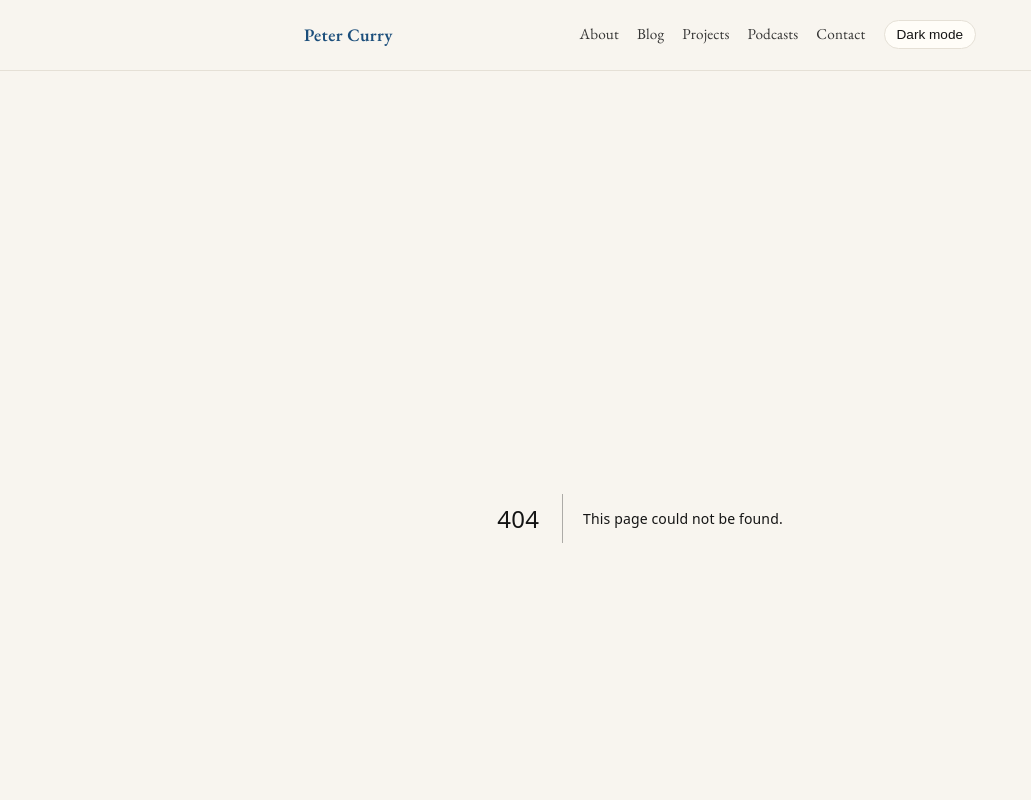
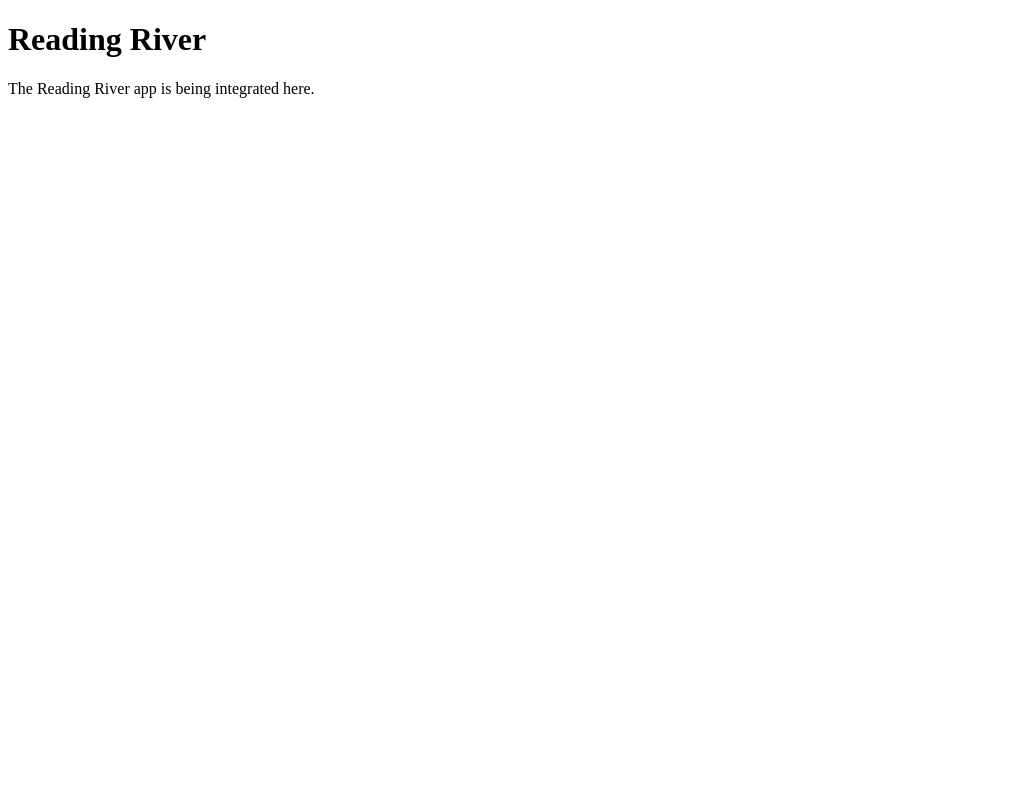
Before and after one commit to peachymomotaro/mywebsite, a Next.js app: page /reading-river in a window 1280 px wide. Before the commit this address had no page. Shown: the top 800 px of the page, without its empty margins (0-1031 px from the left). Built offline with nearby package versions, Linux system fonts and the light colour scheme.

Commit message:
feat: add reading river entry route

```diff
--- /dev/null
+++ b/app/layout.tsx
@@ -0,0 +1,9 @@
+import type { ReactNode } from "react";
+
+export default function RootLayout({ children }: { children: ReactNode }) {
+  return (
+    <html lang="en">
+      <body>{children}</body>
+    </html>
+  );
+}
--- /dev/null
+++ b/app/reading-river/page.tsx
@@ -0,0 +1,8 @@
+export default function ReadingRiverPage() {
+  return (
+    <main>
+      <h1>Reading River</h1>
+      <p>The Reading River app is being integrated here.</p>
+    </main>
+  );
+}
--- a/components/NavBar.js
+++ b/components/NavBar.jsx
@@ -12,6 +12,7 @@ export default function NavBar() {
         <Link href="/blog">Blog</Link>
         <Link href="/projects">Projects</Link>
         <Link href="/podcasts">Podcasts</Link>
+        <Link href="/reading-river">Reading River</Link>
         <Link href="/contact">Contact</Link>
         <ThemeToggle />
       </div>
```
Also changed, not shown: tests/setup.ts (added, +1 -0 lines), vitest.config.ts (+7 -1 lines), next-env.d.ts, 1 other file (tests, documents, lock files or other folders).
